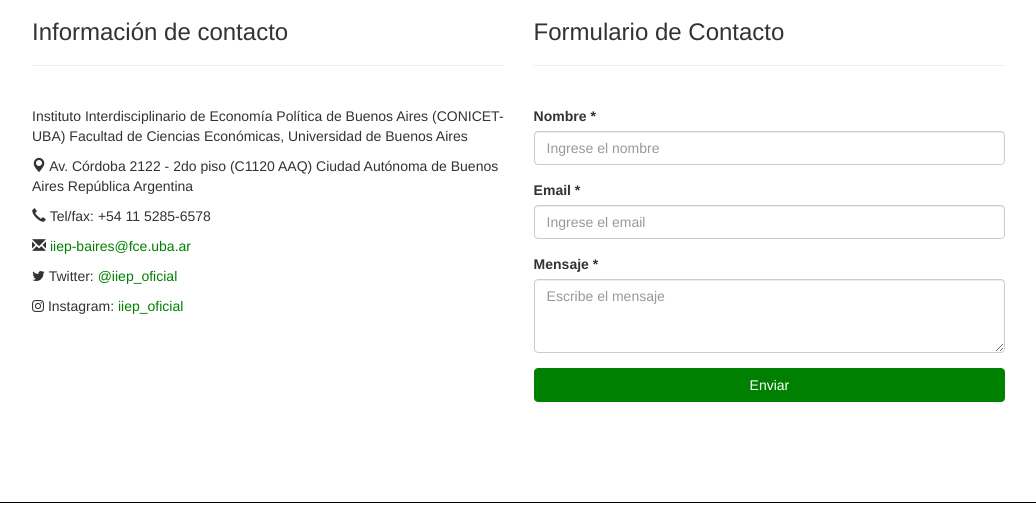
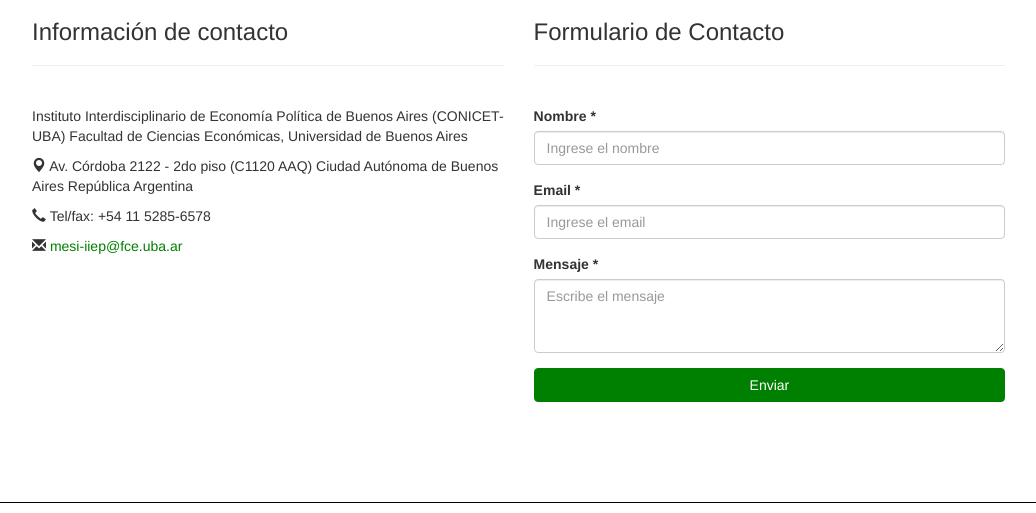
Before and after one commit to doctsystems/mesi, a Django app: page /contacto/ in a window 1280 px wide. Shown: the part 227-740 px from the top of the page, without its empty margins (53-1089 px from the left). Run offline with Django 3.2, Linux system fonts and the light colour scheme; some libraries are stand-ins or nearby versions.

Commit message:
disenioo

```diff
--- a/app/templates/app/dato_detail.html
+++ b/app/templates/app/dato_detail.html
@@ -6,7 +6,7 @@
 {% block content %}
 <ol class="breadcrumb">
 	<li><a href="{% url 'core:home' %}">Inicio</a></li>
-	<li><a href="{% url 'app:datos-list'%}">Datos - MESi</a></li>
+	<li><a href="{% url 'app:datos-list'%}">Datos y Estadísticas</a></li>
 	<li class="active">{{ dato.titulo }}</li>
 </ol>
 
--- a/app/templates/app/datos_list.html
+++ b/app/templates/app/datos_list.html
@@ -6,7 +6,7 @@
 {% block content %}
 <ol class="breadcrumb">
 	<li><a href="{% url 'core:home' %}">Inicio</a></li>
-	<li class="active">Datos</li>
+	<li class="active">Datos y Estadísticas</li>
 </ol>
 <h1>Datos y Estadísticas - MESi</h1>
 
--- a/core/templates/core/contact.html
+++ b/core/templates/core/contact.html
@@ -25,9 +25,8 @@
         <p>Instituto Interdisciplinario de Economía Política de Buenos Aires (CONICET-UBA) Facultad de Ciencias Económicas, Universidad de Buenos Aires</p>
         <p><i class="glyphicon glyphicon-map-marker"></i> Av. Córdoba 2122 - 2do piso (C1120 AAQ) Ciudad Autónoma de Buenos Aires República Argentina</p>
         <p><i class="glyphicon glyphicon-earphone"></i> Tel/fax: +54 11 5285-6578</p>
-        <p><i class="glyphicon glyphicon-envelope"></i> <a href="mailto:iiep-baires@fce.uba.ar">iiep-baires@fce.uba.ar</a></p>
-        <p><i class="fa fa-twitter"></i> Twitter: <a href="https://twitter.com/iiep_oficial">@iiep_oficial</a></p>
-         <p><i class="fa fa-instagram"></i> Instagram: <a href="https://www.instagram.com/iiep_oficial/">iiep_oficial</a></p>
+        <p><i class="glyphicon glyphicon-envelope"></i> <a href="mailto:mesi-iiep@fce.uba.ar">mesi-iiep@fce.uba.ar</a></p>
+
 
         <!-- <h3 style="padding-top: 50px; ">Cómo llegar</h3>
         <hr>
```
